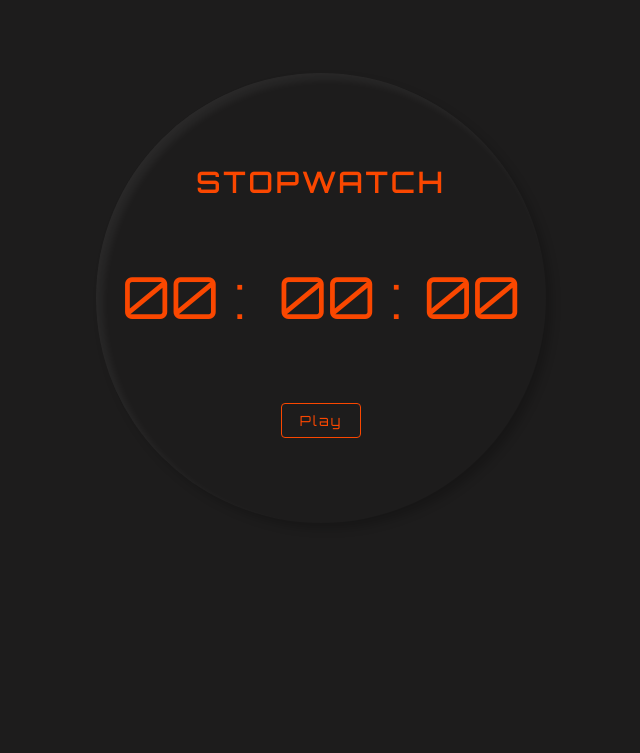
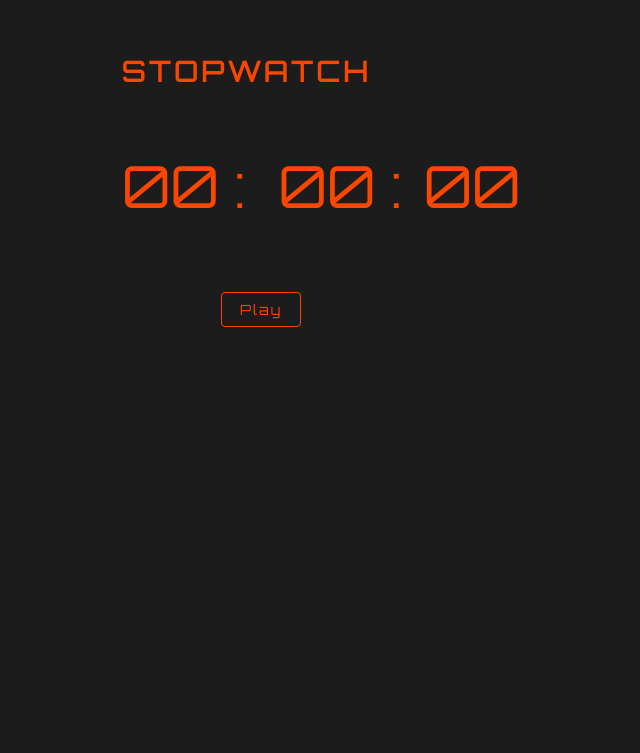
Before and after one commit to IMRTGullYBoy/StopWatch-APP, a plain HTML site: page index.html in a window 1280 px wide. Shown: the part 117-870 px from the top of the page, without its empty margins (319-959 px from the left). After the commit the page ends 800 px from the top, so only its background shows below. Drawn offline with Linux system fonts and the light colour scheme.

Commit message:
Update index.html
.

```diff
--- a/index.html
+++ b/index.html
@@ -19,8 +19,8 @@
 
 <body>
   <div class="container">
-    <div class="watch">
-      <div class="outer-circle">
+
+      <div class="watch">
 
 
           <h3>StopWatch</h3>
@@ -39,7 +39,7 @@
           </ul>
       </div>
 
-    </div>
+
 
   </div>
 
```
